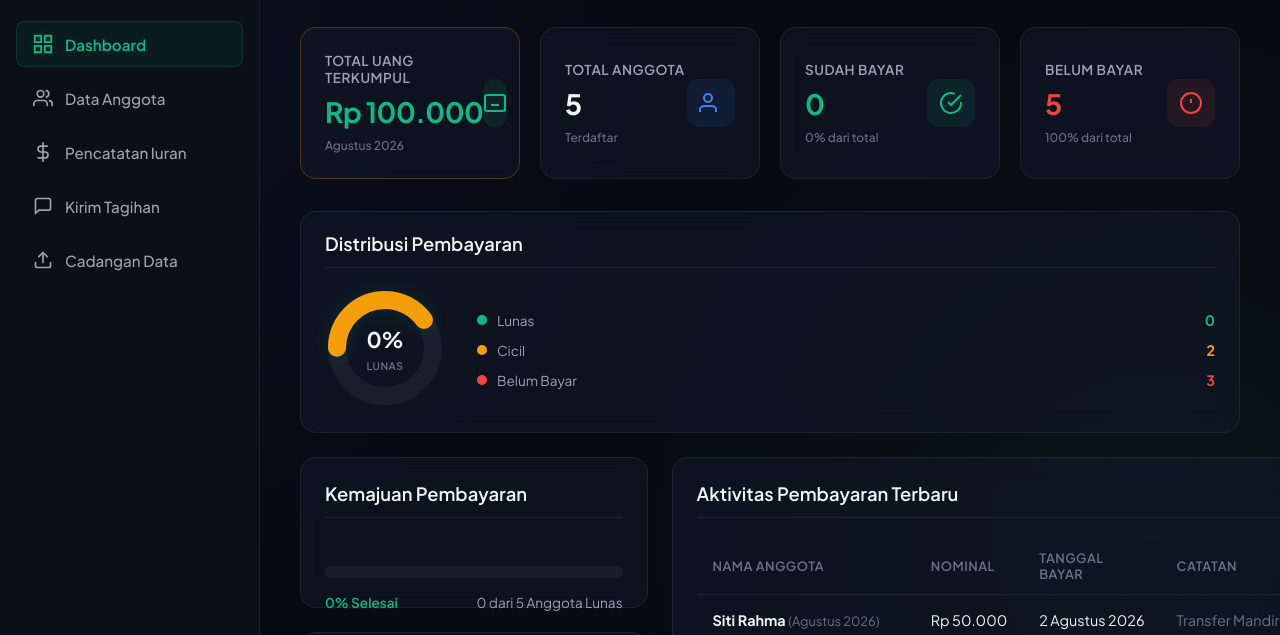
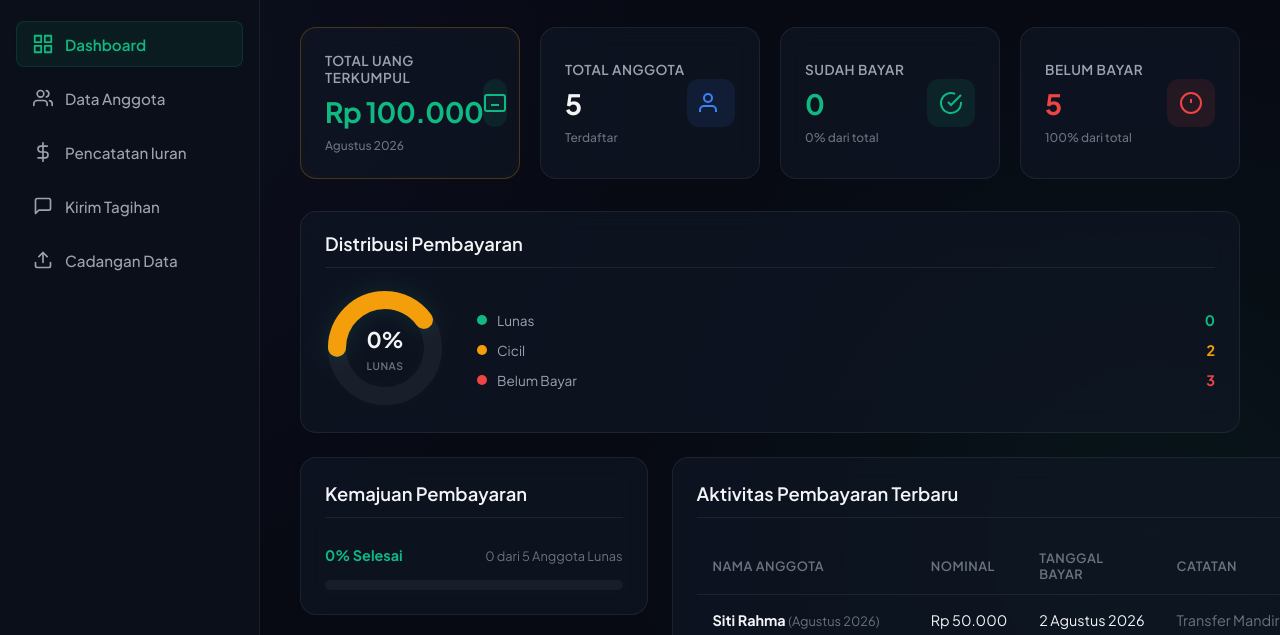
Before and after one commit to andriantegarlaksono-ops/artnem, a website: page index.html in a window 1280 px wide. Shown: the part 106-741 px from the top of the page. Drawn offline with Linux system fonts and the light colour scheme.

Commit message:
Add files via upload

```diff
--- a/index.html
+++ b/index.html
@@ -281,14 +281,15 @@
                             <div class="card-header">
                                 <h3>Kemajuan Pembayaran</h3>
                             </div>
-                            <div class="card-body progress-container">
-                                <div class="progress-bar-container">
-                                    <div class="progress-bar-fill" id="dashboard-progress-fill" style="width: 0%"></div>
-                                </div>
-                                <div class="progress-stats">
-                                    <span class="progress-text" id="dashboard-progress-text">0% Selesai</span>
-                                    <span class="progress-details" id="dashboard-progress-detail">0 dari 0
-                                        Anggota</span>
+                            <div class="card-body" style="padding-top: 8px;">
+                                <div class="progress-container">
+                                    <div style="display:flex; justify-content:space-between; align-items:flex-end; margin-bottom:4px;">
+                                        <span class="progress-text" id="dashboard-progress-text">0% Selesai</span>
+                                        <span class="progress-details" id="dashboard-progress-detail">0 dari 0 Anggota</span>
+                                    </div>
+                                    <div class="progress-bar-container">
+                                        <div class="progress-bar-fill" id="dashboard-progress-fill" style="width: 0%"></div>
+                                    </div>
                                 </div>
                             </div>
                         </div>
--- a/style.css
+++ b/style.css
@@ -376,40 +376,43 @@ body {
 .progress-container {
     display: flex;
     flex-direction: column;
-    gap: 16px;
-    justify-content: center;
-    height: 100%;
+    gap: 12px;
 }
 
 .progress-bar-container {
     width: 100%;
-    height: 12px;
+    height: 10px;
     background: rgba(255, 255, 255, 0.05);
     border-radius: 6px;
     overflow: hidden;
+    position: relative;
 }
 
 .progress-bar-fill {
     height: 100%;
     background: linear-gradient(90deg, var(--color-indigo) 0%, var(--color-emerald) 100%);
     border-radius: 6px;
-    transition: width 0.5s cubic-bezier(0.4, 0, 0.2, 1);
-    box-shadow: 0 0 10px rgba(16, 185, 129, 0.25);
+    transition: width 0.6s cubic-bezier(0.4, 0, 0.2, 1);
+    box-shadow: 0 0 10px rgba(16, 185, 129, 0.3);
+    min-width: 0;
 }
 
 .progress-stats {
     display: flex;
     justify-content: space-between;
-    font-size: 0.85rem;
+    align-items: center;
+    font-size: 0.82rem;
 }
 
 .progress-text {
-    font-weight: 600;
+    font-weight: 700;
     color: var(--color-emerald);
+    font-size: 0.9rem;
 }
 
 .progress-details {
-    color: var(--text-secondary);
+    color: var(--text-muted);
+    font-size: 0.8rem;
 }
 
 /* --- Tables --- */
```
